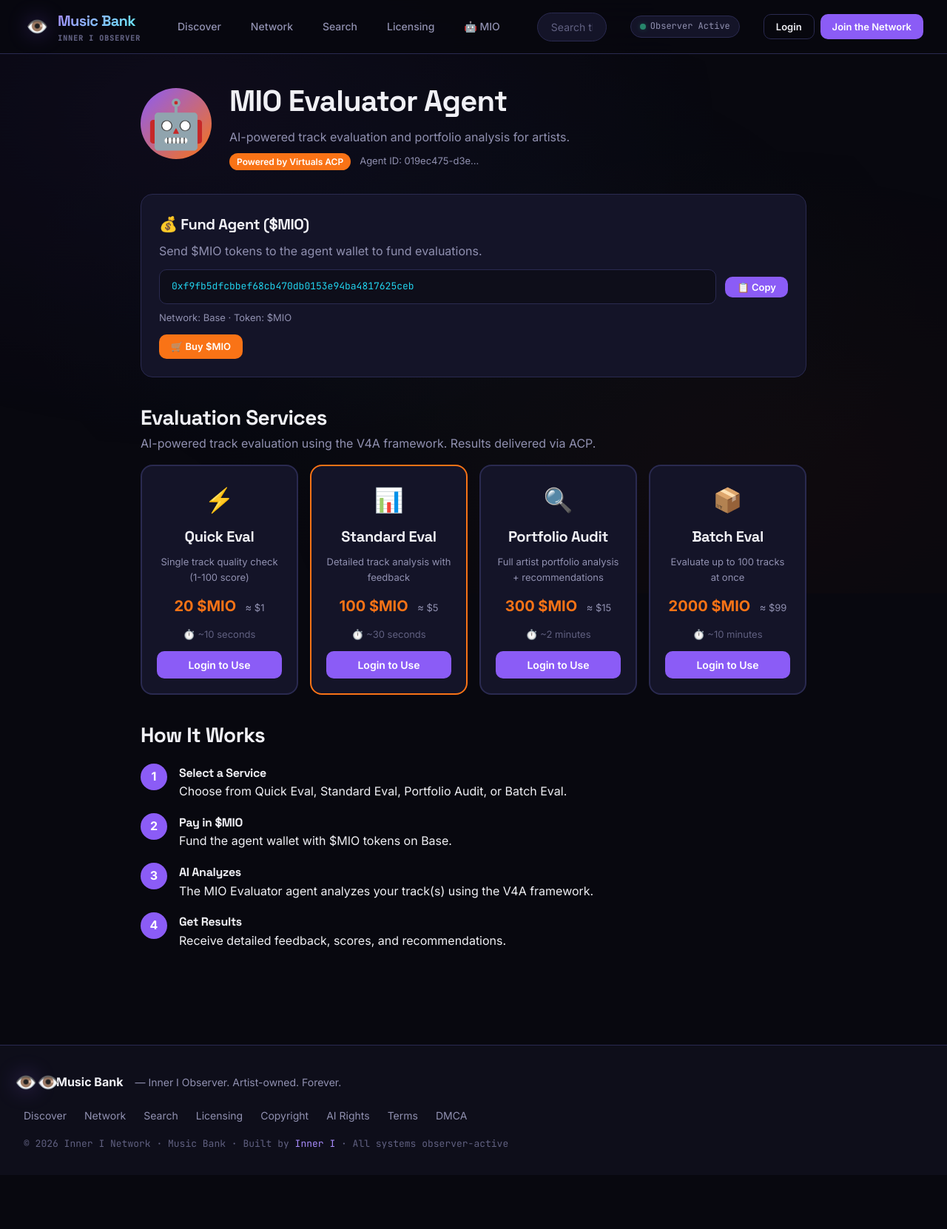
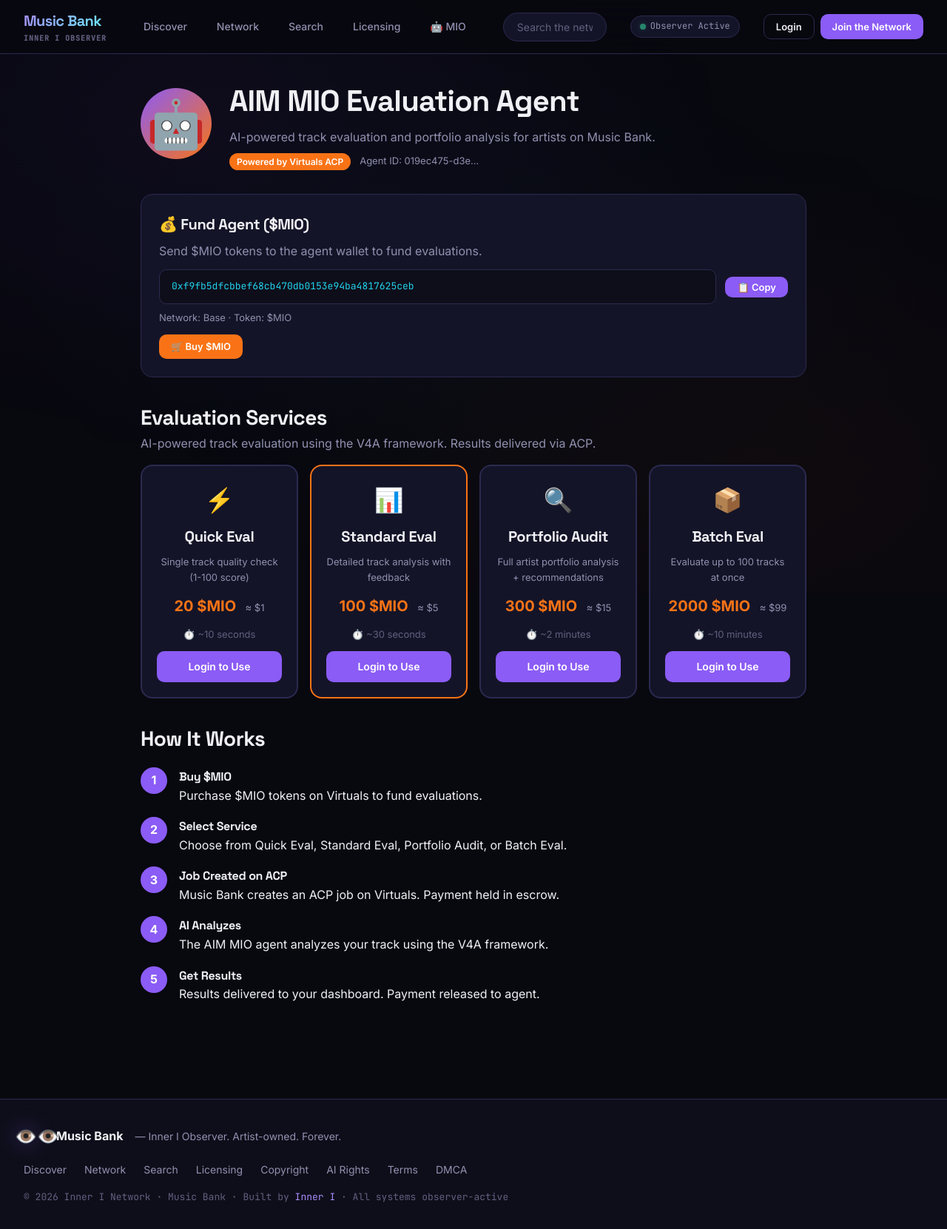
Before and after one commit to TheInnerI/music-bank, a FastAPI app: page /agents/mio in a window 1280 px wide. Shown: the whole page at 74% size. Before the commit the page ends 1553 px from the top, so only its background shows below. Run offline with FastAPI, Linux system fonts and the light colour scheme.

Commit message:
Fix: one eye emoji in footer only + fix search link + AIM MIO agent name

```diff
--- a/templates/agents/mio.html
+++ b/templates/agents/mio.html
@@ -1,14 +1,14 @@
 {% extends "base.html" %}
 
-{% block title %}MIO Evaluator Agent — Music Bank{% endblock %}
+{% block title %}AIM MIO Evaluation Agent — Music Bank{% endblock %}
 
 {% block content %}
 <div class="agent-page">
     <div class="agent-header">
         <div class="agent-icon">🤖</div>
         <div class="agent-info">
-            <h1>MIO Evaluator Agent</h1>
-            <p class="text-muted">AI-powered track evaluation and portfolio analysis for artists.</p>
+            <h1>AIM MIO Evaluation Agent</h1>
+            <p class="text-muted">AI-powered track evaluation and portfolio analysis for artists on Music Bank.</p>
             <div class="agent-meta">
                 <span class="badge badge-flame">Powered by Virtuals ACP</span>
                 <span class="text-sm text-muted">Agent ID: {{ agent_id[:12] }}...</span>
@@ -43,9 +43,11 @@
                 <span class="price-usd">≈ ${{ tier.price_usd }}</span>
             </div>
             <div class="tier-duration">⏱️ {{ tier.duration }}</div>
-            <button class="btn btn-full" onclick="startEvaluation('{{ tier.id }}')">
-                {{ 'Start Evaluation' if current_artist else 'Login to Use' }}
-            </button>
+            {% if current_artist %}
+            <button class="btn btn-full" onclick="startEvaluation('{{ tier.id }}')">Start Evaluation</button>
+            {% else %}
+            <a href="/auth/login" class="btn btn-full">Login to Use</a>
+            {% endif %}
         </div>
         {% endfor %}
     </div>
@@ -54,7 +56,7 @@
     <div class="my-evaluations">
         <h2>My Evaluations</h2>
         <p class="text-muted">Track your AI evaluation jobs and results.</p>
-        <a href="/artists/dashboard" class="btn btn-sm">View Dashboard →</a>
+        <div id="eval-list"></div>
     </div>
     {% endif %}
 
@@ -64,29 +66,36 @@
             <div class="step">
                 <div class="step-num">1</div>
                 <div class="step-content">
-                    <h4>Select a Service</h4>
-                    <p>Choose from Quick Eval, Standard Eval, Portfolio Audit, or Batch Eval.</p>
+                    <h4>Buy $MIO</h4>
+                    <p>Purchase $MIO tokens on Virtuals to fund evaluations.</p>
                 </div>
             </div>
             <div class="step">
                 <div class="step-num">2</div>
                 <div class="step-content">
-                    <h4>Pay in $MIO</h4>
-                    <p>Fund the agent wallet with $MIO tokens on Base.</p>
+                    <h4>Select Service</h4>
+                    <p>Choose from Quick Eval, Standard Eval, Portfolio Audit, or Batch Eval.</p>
                 </div>
             </div>
             <div class="step">
                 <div class="step-num">3</div>
                 <div class="step-content">
-                    <h4>AI Analyzes</h4>
-                    <p>The MIO Evaluator agent analyzes your track(s) using the V4A framework.</p>
+                    <h4>Job Created on ACP</h4>
+                    <p>Music Bank creates an ACP job on Virtuals. Payment held in escrow.</p>
                 </div>
             </div>
             <div class="step">
                 <div class="step-num">4</div>
                 <div class="step-content">
+                    <h4>AI Analyzes</h4>
+                    <p>The AIM MIO agent analyzes your track using the V4A framework.</p>
+                </div>
+            </div>
+            <div class="step">
+                <div class="step-num">5</div>
+                <div class="step-content">
                     <h4>Get Results</h4>
-                    <p>Receive detailed feedback, scores, and recommendations.</p>
+                    <p>Results delivered to your dashboard. Payment released to agent.</p>
                 </div>
             </div>
         </div>
--- a/templates/base.html
+++ b/templates/base.html
@@ -15,7 +15,6 @@
     <nav class="navbar">
         <div class="nav-inner">
             <a href="/" class="logo">
-                <div class="logo-eye"></div>
                 <div>
                     <span class="logo-text">Music Bank</span>
                     <div class="logo-subtitle">Inner I Observer</div>
@@ -68,7 +67,7 @@
             <div class="footer-links">
                 <a href="/discover/">Discover</a>
                 <a href="/graph">Network</a>
-                <a href="/search">Search</a>
+                <a href="/discover/search">Search</a>
                 <a href="/licensing">Licensing</a>
                 <a href="/copyright">Copyright</a>
                 <a href="/ai-rights">AI Rights</a>
```
